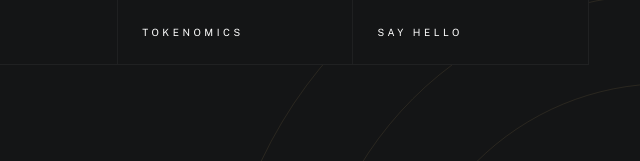
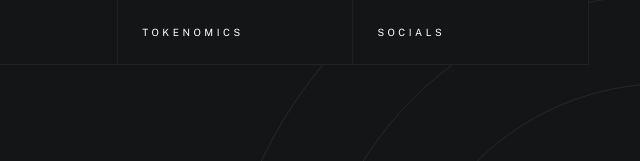
Before and after one commit to Jenniecute/Final-web, a plain HTML site: page index.html in a window 1280 px wide. Shown: the top 161 px of the page, 640-1280 px from the left. Drawn offline with nearby package versions, Linux system fonts and the light colour scheme; a web font is replaced by a local one.

Commit message:
Update index.html

```diff
--- a/index.html
+++ b/index.html
@@ -67,7 +67,7 @@
                         <li class="current"><a href="#intro" class="smoothscroll">Home</a></li>
                         <li><a href="#about" class="smoothscroll">About</a></li>
                         <li><a href="#Tokenomics" class="smoothscroll">Tokenomics</a></li>
-                        <li><a href="#contact" class="smoothscroll">Say Hello</a></li>
+                        <li><a href="#contact" class="smoothscroll">Socials</a></li>
                     </ul>
                 </nav>
             </div>
```
